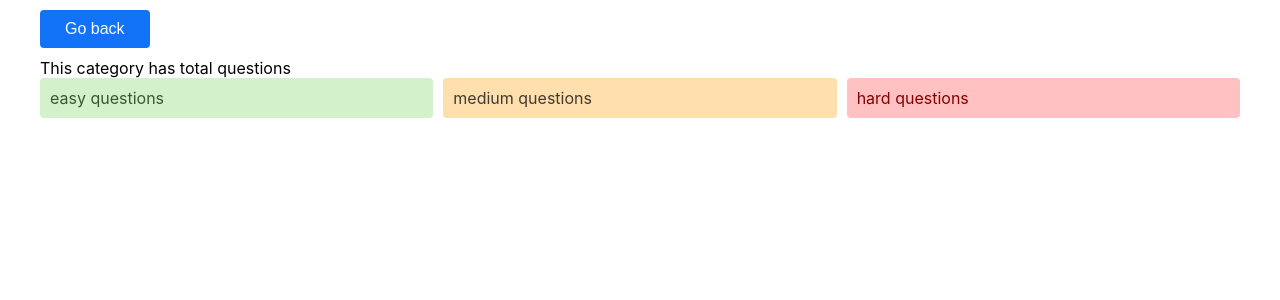
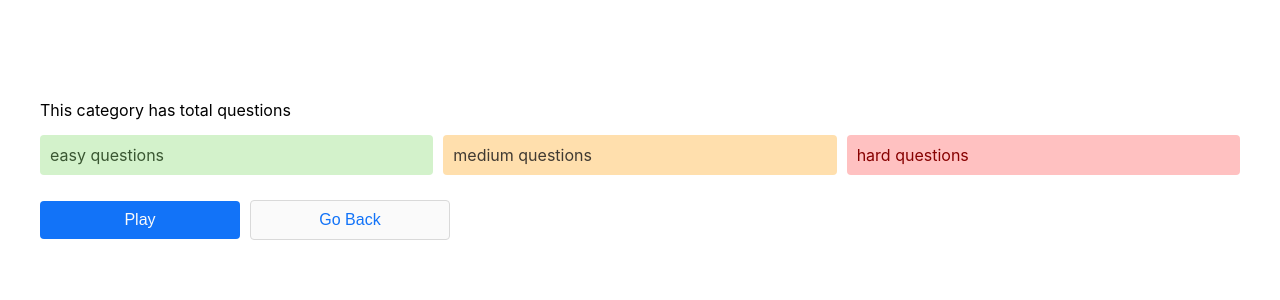
Before and after one commit to MikeCarbone/newsela-app, a Next.js app: page /play/1 in a window 1280 px wide. Shown: the top 300 px of the page. Built offline with nearby package versions, Linux system fonts and the light colour scheme; no server answers.

Commit message:
:lipstick: Pretty styling updates

```diff
--- a/components/atoms/Button.js
+++ b/components/atoms/Button.js
@@ -1,37 +1,70 @@
 import styled from 'styled-components'
 
-const background = `var(--theme-color-brand-primary)`
-const backgroundHover = `var(--theme-color-brand-dark)`
+const background = `var(--theme-color-background-primary)`
+const brandPrimary = `var(--theme-color-brand-primary)`
+const backgroundDark = `var(--theme-color-brand-dark)`
+const backgroundLight = `var(--theme-color-brand-light)`
+const border = `var(--theme-border-primary)`
+const borderActive = `var(--theme-border-active)`
 const borderRadius = `var(--theme-borderRadius-primary)`
 const color = `var(--theme-color-white-stable)`
 const fontSize = `var(--theme-fontSize-main)`
 const padding = `var(--theme-padding-shortWide)`
 const space = `var(--theme-space-average)`
 const transition = 'var(--theme-transition-average)'
+const minWidth = '200px'
 
-const ButtonElement = styled.button`
-	background-color: ${background};
+const PrimaryButtonElement = styled.button`
+	background-color: ${brandPrimary};
 	border-radius: ${borderRadius};
 	color: ${color};
 	cursor: pointer;
 	display: inline-block;
 	font-size: ${fontSize};
 	margin: ${space} ${space} ${space} 0;
+	min-width: ${minWidth};
+	padding: ${padding};
+	transition: ${transition};
+	outline: none;
+
+	&:active,
+	&:hover {
+		background-color: ${backgroundDark};
+		transition: ${transition};
+	}
+`
+
+const SecondaryButtonElement = styled.button`
+	background-color: ${background};
+	border: ${border};
+	border-radius: ${borderRadius};
+	color: ${brandPrimary};
+	cursor: pointer;
+	display: inline-block;
+	font-size: ${fontSize};
+	margin: ${space} ${space} ${space} 0;
+	min-width: ${minWidth};
 	padding: ${padding};
 	transition: ${transition};
 
 	&:active,
 	&:hover {
-		background-color: ${backgroundHover};
-		outline: none;
+		border: ${borderActive};
+		background-color: ${backgroundLight};
 		transition: ${transition};
 	}
 `
 
 // domProps should be spread on the <input /> element
 // children will be the text within the button
-const Button = ({ children, domProps = {} }) => {
-	return <ButtonElement {...domProps}>{children}</ButtonElement>
+const Button = ({ children, domProps = {}, secondary = false }) => {
+	return secondary ? (
+		<SecondaryButtonElement {...domProps}>
+			{children}
+		</SecondaryButtonElement>
+	) : (
+		<PrimaryButtonElement {...domProps}>{children}</PrimaryButtonElement>
+	)
 }
 
 export default Button
--- a/components/atoms/Heading.js
+++ b/components/atoms/Heading.js
@@ -0,0 +1,11 @@
+import styled from 'styled-components'
+
+const color = `var(--theme-color-foreground-primary)`
+const fontSize = `var(--theme-fontSize-4x)`
+
+const Heading = styled.h1`
+	color: ${color};
+	font-size: ${fontSize};
+`
+
+export default Heading
--- /dev/null
+++ b/components/atoms/VertSpace.js
@@ -0,0 +1,13 @@
+import styled from 'styled-components'
+
+const VertSpace = styled.div`
+	width: 100%;
+	height: ${props => {
+		if (props.size === 1) return '5px'
+		if (props.size === 2) return '10px'
+		if (props.size === 3) return '15px'
+		if (props.size === 4) return '30px'
+		if (props.size === 5) return '50px'
+	}};
+`
+export default VertSpace
--- a/components/organisms/CategoryInfoDisplay.js
+++ b/components/organisms/CategoryInfoDisplay.js
@@ -3,12 +3,11 @@ import styled from 'styled-components'
 
 import triviaApi from '@/libs/triviaApi'
 
-const background = `var(--theme-color-brand-primary)`
-const brandDark = `var(--theme-color-brand-dark)`
+import VertSpace from '../atoms/VertSpace'
+
 const borderRadius = `var(--theme-borderRadius-primary)`
 const fontSizeBig = `var(--theme-fontSize-2x)`
 const fontSizeMain = `var(--theme-fontSize-main)`
-const padding = `var(--theme-padding-shortWide)`
 const space = `var(--theme-space-average)`
 const flexDirection = `var(--theme-responsive-flexDirection)`
 const stableBlack = `var(--theme-color-black-stable)`
@@ -55,6 +54,7 @@ const CategoryInfoDisplay = ({ categoryId }) => {
 				This category has {categoryInfo.total_question_count} total
 				questions
 			</p>
+			<VertSpace size={3} />
 			<BlocksContainer>
 				<Block
 					background="var(--global-lightGreen)"
--- a/components/templates/Wrapper.js
+++ b/components/templates/Wrapper.js
@@ -3,6 +3,7 @@ import styled from 'styled-components'
 const Wrapper = styled.div`
 	max-width: 1200px;
 	margin: 0 auto;
+	padding: 50px 0;
 `
 
 export default Wrapper
--- a/pages/index.js
+++ b/pages/index.js
@@ -5,7 +5,9 @@ import triviaApi from '@/libs/triviaApi'
 
 import CategoryButton from '@/components/atoms/CategoryButton'
 import ErrorMessage from '@/components/atoms/ErrorMessage'
+import Heading from '@/components/atoms/Heading'
 import Wrapper from '@/components/templates/Wrapper'
+import VertSpace from '@/components/atoms/VertSpace'
 
 export default function Home() {
 	const { user, isLoading, error } = useUser()
@@ -16,10 +18,12 @@ export default function Home() {
 	return (
 		<main>
 			<Wrapper>
-				<h1>The Newsela Educational Trivia Game</h1>
+				<Heading>The Newsela Educational Trivia Game</Heading>
+				<VertSpace size={3} />
 				<h2>
 					Welcome {user.getFirstName()}, please pick your category:
 				</h2>
+				<VertSpace size={5} />
 				<CategoryDisplay />
 			</Wrapper>
 		</main>
--- a/pages/play/[category_id].js
+++ b/pages/play/[category_id].js
@@ -2,7 +2,9 @@ import Link from 'next/link'
 
 import Button from '@/components/atoms/Button'
 import CategoryInfoDisplay from '@/components/organisms/CategoryInfoDisplay'
+import Heading from '@/components/atoms/Heading'
 import Wrapper from '@/components/templates/Wrapper'
+import VertSpace from '@/components/atoms/VertSpace'
 
 export async function getServerSideProps(context) {
 	return {
@@ -17,13 +19,20 @@ export default function Play({ categoryId, categoryName }) {
 	return (
 		<main>
 			<Wrapper>
+				<Heading>{categoryName}</Heading>
+				<VertSpace size={5} />
+				<CategoryInfoDisplay categoryId={categoryId} />
+				<VertSpace size={3} />
 				<Link href="/">
 					<a>
-						<Button>Go back</Button>
+						<Button>Play</Button>
 					</a>
 				</Link>
-				<h1>{categoryName}</h1>
-				<CategoryInfoDisplay categoryId={categoryId} />
+				<Link href="/">
+					<a>
+						<Button secondary>Go Back</Button>
+					</a>
+				</Link>
 			</Wrapper>
 		</main>
 	)
--- a/pages/register.js
+++ b/pages/register.js
@@ -4,8 +4,10 @@ import router from 'next/router'
 import User from '@/libs/models/User'
 
 import Button from '@/components/atoms/Button'
+import Heading from '@/components/atoms/Heading'
 import Input from '@/components/atoms/Input'
 import Wrapper from '@/components/templates/Wrapper'
+import VertSpace from '@/components/atoms/VertSpace'
 
 export default function Register() {
 	const { register, handleSubmit } = useForm()
@@ -21,11 +23,13 @@ export default function Register() {
 	return (
 		<main>
 			<Wrapper>
-				<h1>Let's play some Trivia!</h1>
+				<Heading>Let's play some Trivia!</Heading>
+				<VertSpace size={3} />
 				<p>
 					Please enter your name to get started. We'll use
 					localStorage to track your progress.
 				</p>
+				<VertSpace size={5} />
 				<form onSubmit={handleSubmit(onSubmit)}>
 					<Input
 						registration={register('firstName', { required: true })}
--- a/styles/tokens.css
+++ b/styles/tokens.css
@@ -31,8 +31,11 @@
 
 	--global-newsela-primary: #1273f8;
 	--global-newsela-dark: #0557d5;
+	--global-newsela-light: #c2dbfe;
 	--global-black: #2b2b2b;
 	--global-white: #fafafa;
+
+	--global-gray: #d9d9d9;
 
 	/* Tier 1 Global Measurements */
 	--global-borderRadius-smooth: 4px;
@@ -45,6 +48,7 @@
 
 	--global-fontSize-main: 14px;
 	--global-fontSize-2x: 28px;
+	--global-fontSize-4x: 56px;
 
 	--global-transition-15: all 0.15s ease-in;
 
@@ -55,6 +59,8 @@
 	--theme-color-darkRed: var(--global-darkRed);
 	--theme-color-brand-primary: var(--global-newsela-primary);
 	--theme-color-brand-dark: var(--global-newsela-dark);
+	--theme-color-brand-light: var(--global-newsela-light);
+	--theme-color-background-primary: var(--global-white);
 	--theme-color-foreground-primary: var(--global-black);
 	--theme-color-white-stable: var(--global-white);
 	--theme-color-black-stable: var(--global-black);
@@ -68,7 +74,7 @@
 	--theme-space-small: var(--global-space-05);
 
 	--theme-border-primary: var(--theme-borderWidth-primary) solid
-		var(--theme-color-foreground-primary);
+		var(--global-gray);
 	--theme-border-active: var(--theme-borderWidth-primary) solid
 		var(--theme-color-brand-primary);
 
@@ -76,6 +82,7 @@
 
 	--theme-fontSize-primary: var(--global-fontSize-main);
 	--theme-fontSize-2x: var(--global-fontSize-2x);
+	--theme-fontSize-4x: var(--global-fontSize-4x);
 
 	/* Tier 2 Utility */
 	--theme-responsive-flexDirection: row;
```
